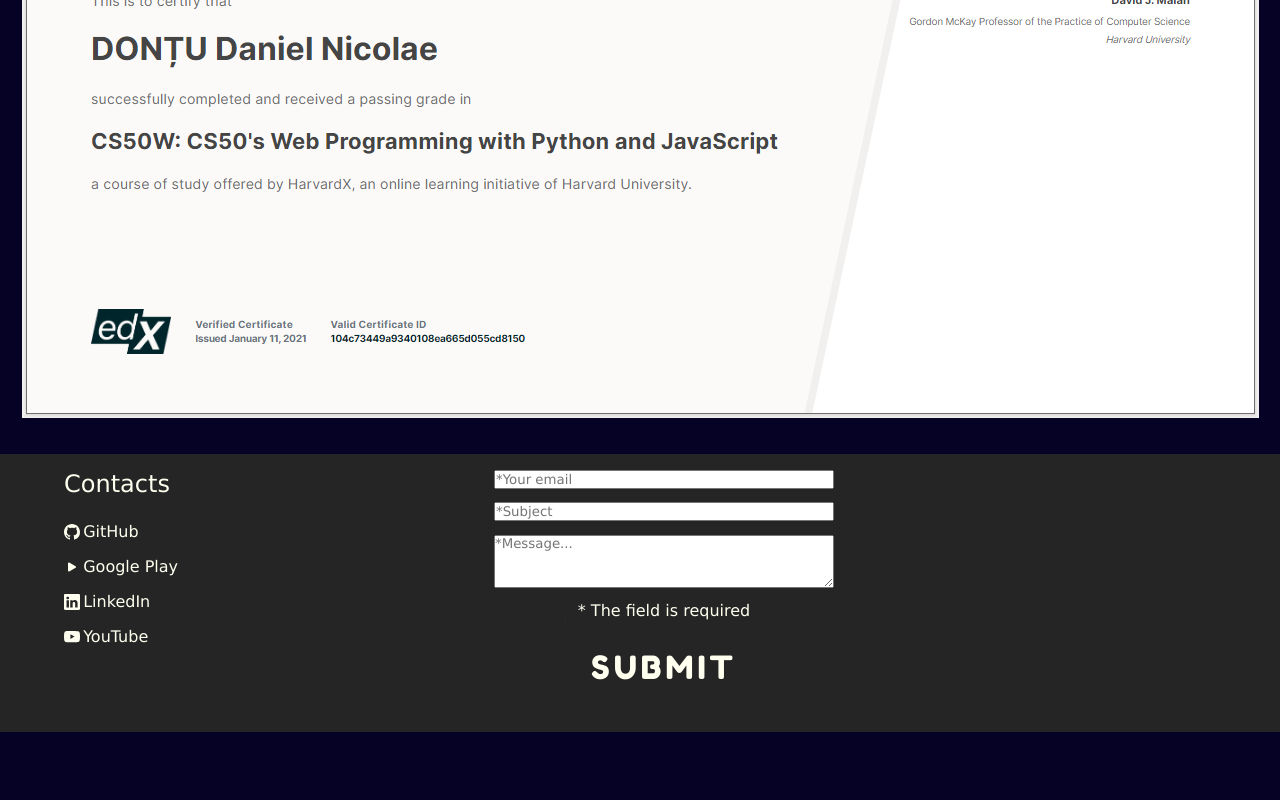
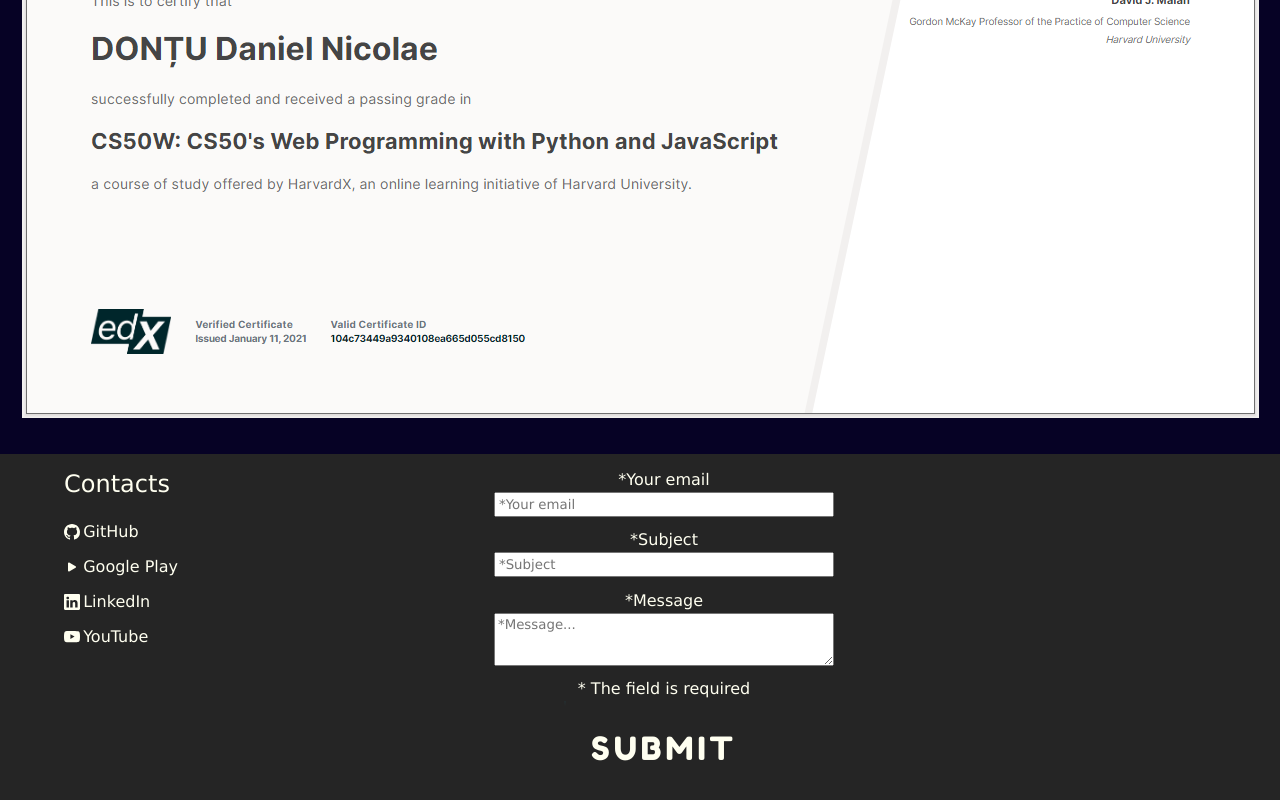
Before and after one commit to DanielNicolae/portfolio, a React (Create React App) app: page /about in a window 1280 px wide. Shown: the part 840-1640 px from the top of the page. Before the commit the page ends 1572 px from the top, so only its background shows below. Built offline with nearby package versions, Linux system fonts and the light colour scheme.

Commit message:
I added labels for the email fields

```diff
--- a/src/components/footer/ContactForm.css
+++ b/src/components/footer/ContactForm.css
@@ -11,15 +11,18 @@
     flex-direction: column;
     justify-content: center;
     align-items: center;
+}
 
+.contactForm p, label
+{
+    margin-bottom: 3px;
 }
 
 .input
 {
     margin-bottom: 1em;
+    padding: 3px;
 }
-
-
 
 .message
 {
--- a/src/components/footer/ContactForm.js
+++ b/src/components/footer/ContactForm.js
@@ -31,8 +31,11 @@
 
     return (
         <form className='contactForm' onSubmit={handleSubmit}>
+            <label for="email">*Your email</label>
             <input className='input' type='email' placeholder='*Your email' name='email' value={email} onChange={(e) => setEmail(e.target.value)} ref={register({required: true})} />
+            <label for="subject">*Subject</label>
             <input className='input' type='text' placeholder='*Subject' name='subject' value={subject} onChange={(e) => setSubject(e.target.value)} ref={register({required: true})} />
+            <label for="message">*Message</label>
             <textarea className='input messageArea' type='text' placeholder='*Message...' name='message' value = {message} onChange={(e) => setMessage(e.target.value)} ref={register({required: true})} />
             <p>* The field is required</p>
             <button className='submitButton' type='submit'>
```
Also changed, not shown: 1 other file (tests, documents, lock files or other folders).
